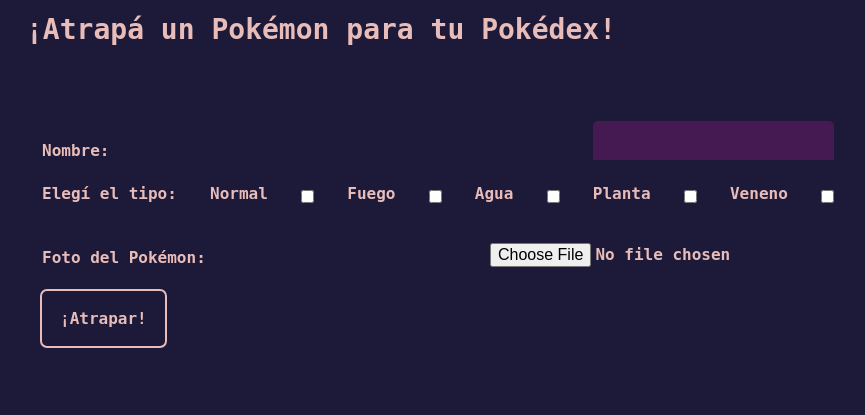
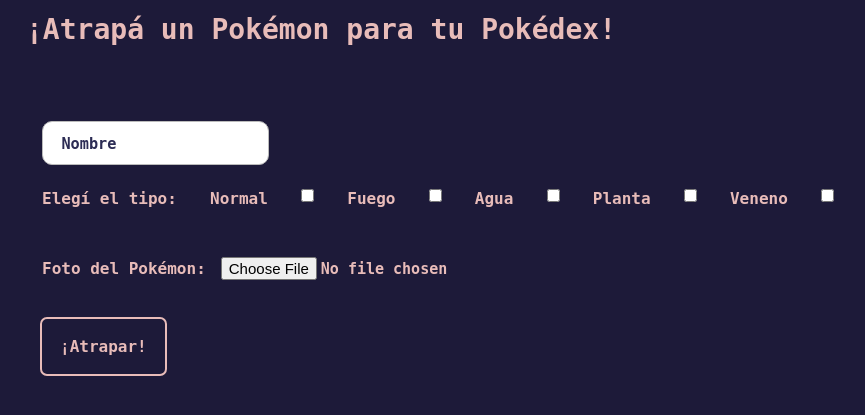
Before and after one commit to Guadapf/Pokedex, a PHP site: page /vista-alta-pokemon.php in a window 1280 px wide. Shown: the part 93-508 px from the top of the page, without its empty margins (14-879 px from the left). Run offline with PHP 8.4, Linux system fonts and the light colour scheme; data comes from the database, SQL or seed files in the repository.

Commit message:
css y varios

```diff
--- a/estilos/estilos-comunes.css
+++ b/estilos/estilos-comunes.css
@@ -13,7 +13,10 @@
     justify-content: space-between;
     align-items: center;
     margin-bottom: 1em;
-    padding: 1.5em;
+    padding: 1.5em 1em 1.5em 1em;
+}
+header div{
+    width: auto;
 }
 
 header h1 {
@@ -52,3 +55,12 @@
     color: #1d1a39;
     cursor: pointer;
 }
+a{
+    text-decoration: none;
+}
+
+@media  screen and (min-width: 48em) {
+    header{
+        padding: 1.5em;
+    }
+}
--- a/estilos/estilos-vista-alta-pokemon.css
+++ b/estilos/estilos-vista-alta-pokemon.css
@@ -1,6 +1,7 @@
 #titulo-formulario {
     margin-bottom: 1.25em;
     font-size: 28px;
+    text-align: center;
 }
 
 form {
@@ -9,8 +10,8 @@
 
 form div {
     display: flex;
-    justify-content: space-between;
-    align-items: flex-end;
+    flex-direction: column;
+    align-items: flex-start;
     margin: 1.5em 0;
 }
 
@@ -23,8 +24,18 @@
 form, input, select {
     padding: 1em;
 }
-
-input[type="text"] {
+.cont-file{
+    display: flex;
+    align-items: flex-start;
+    justify-content: flex-start;
+}
+.cont-file input{
+    font-size: 15px;
+}
+.cont-check p{
+    margin-bottom: 10px;
+}
+/*input[type="text"] {
     border-style: none none solid none;
     border-bottom: 3px solid #451952;
 }
@@ -38,17 +49,17 @@
     padding-bottom: 0.05em;
     border-radius: 5px 5px 0 0;
     background-color: #451952;
-}
+}*/
 select {
     border-style: none;
 
 }
 
-input[type="file"] {
+/*input[type="file"] {
     padding-bottom: 0;
 }
 
-/* input[type="submit"] {
+ input[type="submit"] {
     padding: 0.5em;
     border: 2px solid #1d1a39;
     border-radius: 5px;
@@ -64,3 +75,62 @@
     color: #1d1a39;
     cursor: pointer;
 } */
+#label-input {
+    transition: all 0.1s ease-in-out;
+    color: #2c2c54;
+    position: absolute;
+    top: 30%;
+    left: 18px;
+    transform: scale(0.95);
+    opacity: 1;
+    pointer-events: none;
+}
+
+.input-base {
+    border-radius: 10px;
+}
+
+#nombre:focus ~ label#label-input,
+#nombre:not(:placeholder-shown) ~ #label-input {
+    top: -20% !important;
+    left: 2px !important;
+    transform: scale(0.8);
+    background: white;
+    color: black;
+    padding: 0 6px;
+    opacity: 1;
+}
+
+#nombre {
+    transition: outline 0.2s ease;
+    font-size: 1rem;
+    outline: unset;
+    border: 1px solid #bbbbbb;
+    padding: 17px 10px 10px 17px;
+    width: 75%;
+}
+
+#nombre:focus {
+    box-shadow: 0 0 0 1px #e8e8e8, 0 0 0 3px rgb(92, 127, 202);
+}
+
+.relative {
+    position: relative;
+}
+
+@media screen and (min-width: 48em){
+    form div{
+        flex-direction: row;
+        justify-content: space-between;
+    }
+    #nombre{
+        width: 25%;
+    }
+    #titulo-formulario{
+        text-align: start;
+    }
+    .cont-file{
+        display: flex;
+        align-items: center;
+    }
+}
--- a/vista-alta-pokemon.php
+++ b/vista-alta-pokemon.php
@@ -21,30 +21,33 @@
 </head>
 <body>
     <header>
-        <h1>¡POKÉDEX!</h1>
+        <a href="index.php"><h1>¡POKÉDEX!</h1></a>
         <div>
-            <a href="" class="enlace-grande boton-grande"><i class="material-icons">person</i> Iniciar sesión</a>
+            <a href="vista-login.php" class="enlace-grande boton-grande"><i class="material-icons">person</i> Iniciar sesión</a>
         </div>
     </header>
     <main>
         <h2 id="titulo-formulario">¡Atrapá un Pokémon para tu Pokédex!</h2>
         <form action="" method="post" enctype="multipart/form-data">
-            <div>
-                <label for="nombre">Nombre:</label>
-                <input type="text" name="nombre" id="nombre">
+            <div class="relative">
+                <input class="input-cal input-base" id="nombre" placeholder="" type="text" name="nombre">
+                <label id="label-input">Nombre</label>
             </div>
-            <div>
+            <div class="cont-check">
             <p>Elegí el tipo:</p>
-                <?php while($fila = mysqli_fetch_assoc($tipos)) { ?>
-                <label for="<?php echo $fila["descripcion"]; ?>"><?php echo $fila["descripcion"]; ?></label>
-                <input type="checkbox" name="tipos[]" value="<?php echo $fila["id_tipo"]; ?>" id="<?php echo $fila["descripcion"]; ?>">
-                <?php } ?>
+                    <?php while($fila = mysqli_fetch_assoc($tipos)) { ?>
+                        <label for="<?php echo $fila["descripcion"]; ?>"><?php echo $fila["descripcion"]; ?></label>
+                        <input type="checkbox" name="tipos[]" value="<?php echo $fila["id_tipo"]; ?>" id="<?php echo $fila["descripcion"]; ?>">
+                    <?php } ?>
             </div>
-            <div>
+            <div class="cont-file">
                 <label for="foto">Foto del Pokémon:</label>
                 <input type="file" name="foto" id="foto">
             </div>
-            <input type="submit" value="¡Atrapar!" class="boton-grande">
+            <div class="cont-btn">
+                <input type="submit" value="¡Atrapar!" class="boton-grande">
+            </div>
+
         </form>
     </main>
 </body>
--- a/vista-login.php
+++ b/vista-login.php
@@ -15,7 +15,7 @@
 </head>
 <body>
     <header>
-        <h1>¡POKÉDEX!</h1>
+        <a href="index.php"><h1>¡POKÉDEX!</h1></a>
         <div>
             <a href="" class="enlace-grande boton-grande"><i class="material-icons">person</i> Iniciar sesión</a>
         </div>
@@ -38,7 +38,7 @@
                 ?>
                 <button type="submit" class="submit">Iniciar</button>
                 <p class="signup-link">¿Sin cuenta?
-                    <a href="">Registrate</a>
+                    <a href="vista-register.php">Registrate</a>
                 </p>
             </form>
         </section>
--- a/vista-register.php
+++ b/vista-register.php
@@ -23,6 +23,9 @@
 <body>
     <header>
         <a href="index.php"><h1>¡POKÉDEX!</h1></a>
+        <div>
+            <a href='vista-login.php' class='enlace-grande boton-grande'><i class='material-icons'>person</i> Iniciar sesión</a>
+        </div>
     </header>
     <main>
         <section class="contenedor">
```
Also changed, not shown: estilos/estilos-index.css (+73 -2 lines), estilos/estilos-vista-login.css (+12 -2 lines), index.php (+12 -9 lines).
